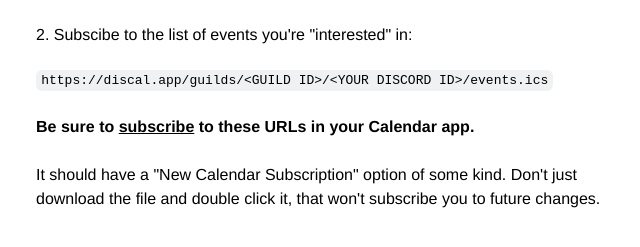
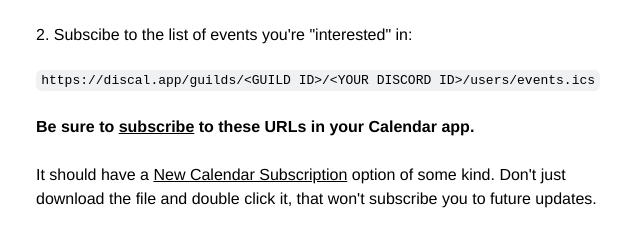
Before and after one commit to dougpfeffer/discal.app, a website: page index.html in a window 1280 px wide. Shown: the part 397-644 px from the top of the page, without its empty margins (304-944 px from the left). Drawn offline with Linux system fonts and the light colour scheme.

Commit message:
fixed user url, added link with example of how to subscribe to a feed

```diff
--- a/index.html
+++ b/index.html
@@ -45,8 +45,8 @@
   <p>1. Subscribe to the full list of events:</p>
   <p><code>https://discal.app/guilds/&lt;GUILD ID&gt;/events.ics</code></p>
   <p>2. Subscibe to the list of events you're "interested" in:</p>
-  <p><code>https://discal.app/guilds/&lt;GUILD ID&gt;/&lt;YOUR DISCORD ID&gt;/events.ics</code></p>
+  <p><code>https://discal.app/guilds/&lt;GUILD ID&gt;/&lt;YOUR DISCORD ID&gt;/users/events.ics</code></p>
   <p><strong>Be sure to <u>subscribe</u> to these URLs in your Calendar app.</strong></p>
-  <p>It should have a "New Calendar Subscription" option of some kind. Don't just download the file and double click it, that won't subscribe you to future changes.</p>
+  <p>It should have a <a href="https://support.apple.com/guide/calendar/subscribe-to-calendars-icl1022/mac" target="_blank">New Calendar Subscription</a> option of some kind. Don't just download the file and double click it, that won't subscribe you to future updates.</p>
 </body>
 </html>
```
